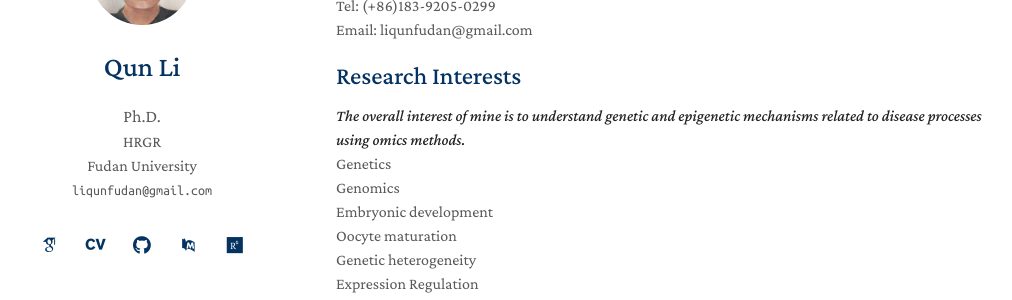
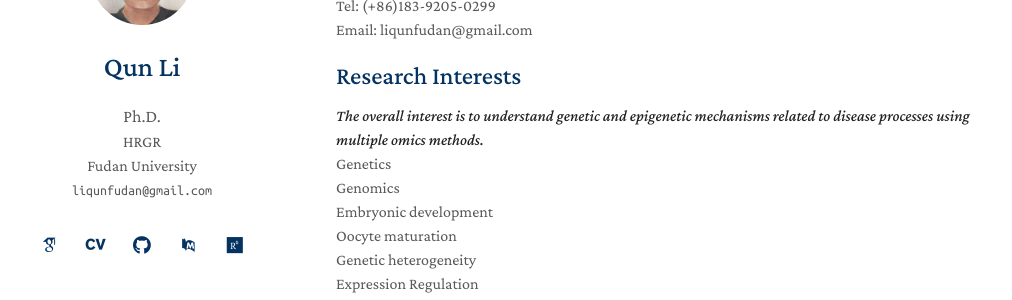
Before and after one commit to liqunbio/liqunbio.github.io, a Jekyll site: the page built from index.md, in a window 1280 px wide and 900 px high. Shown: the part 163-463 px from the top of the window, without its empty margins (134-1146 px from the left). Built offline with Jekyll 4.4.1, drawn with Linux system fonts in a browser that asks for light colours; some web fonts are replaced; comment, search, counter and statistics services are not loaded; our own code applies the rules of GitHub Pages for plain Markdown files.

Commit message:
Update index.md

```diff
--- a/index.md
+++ b/index.md
@@ -11,7 +11,7 @@ Email: liqunfudan@gmail.com <br>
 
 ## Research Interests
 
-***The overall interest of mine is to understand genetic and epigenetic mechanisms related to disease processes using omics methods.*** <br>
+***The overall interest is to understand genetic and epigenetic mechanisms related to disease processes using multiple omics methods.*** <br>
 Genetics <br>
 Genomics <br>
 Embryonic development <br>
```
